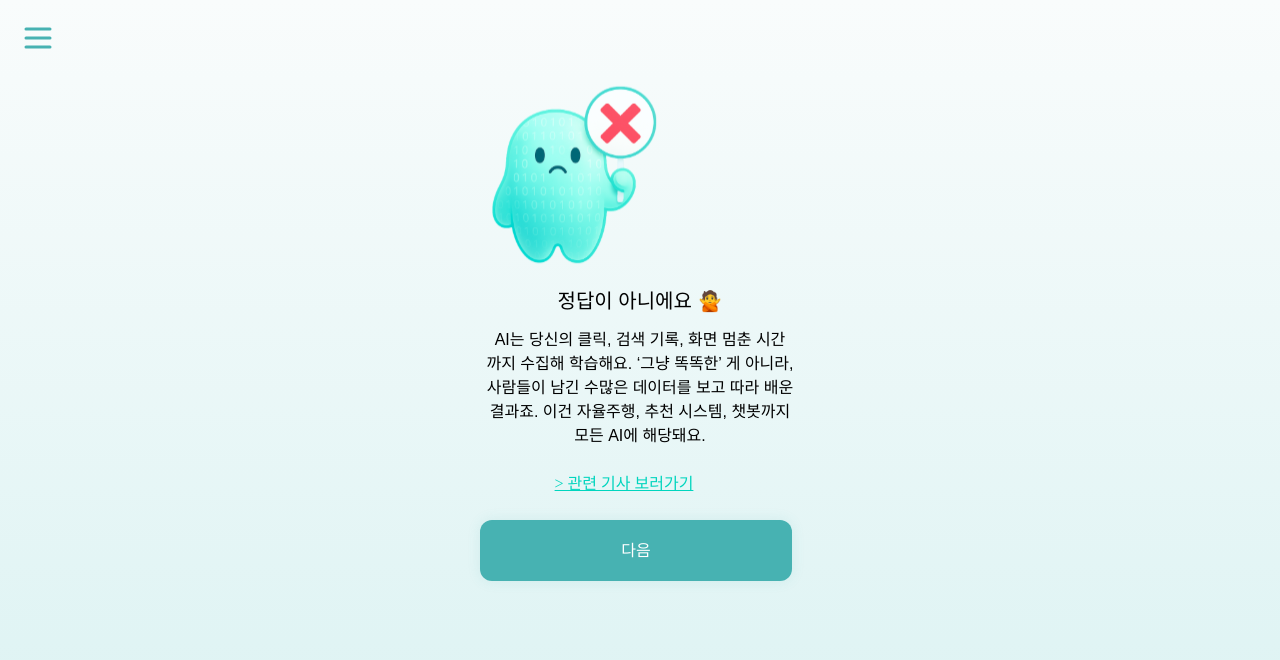
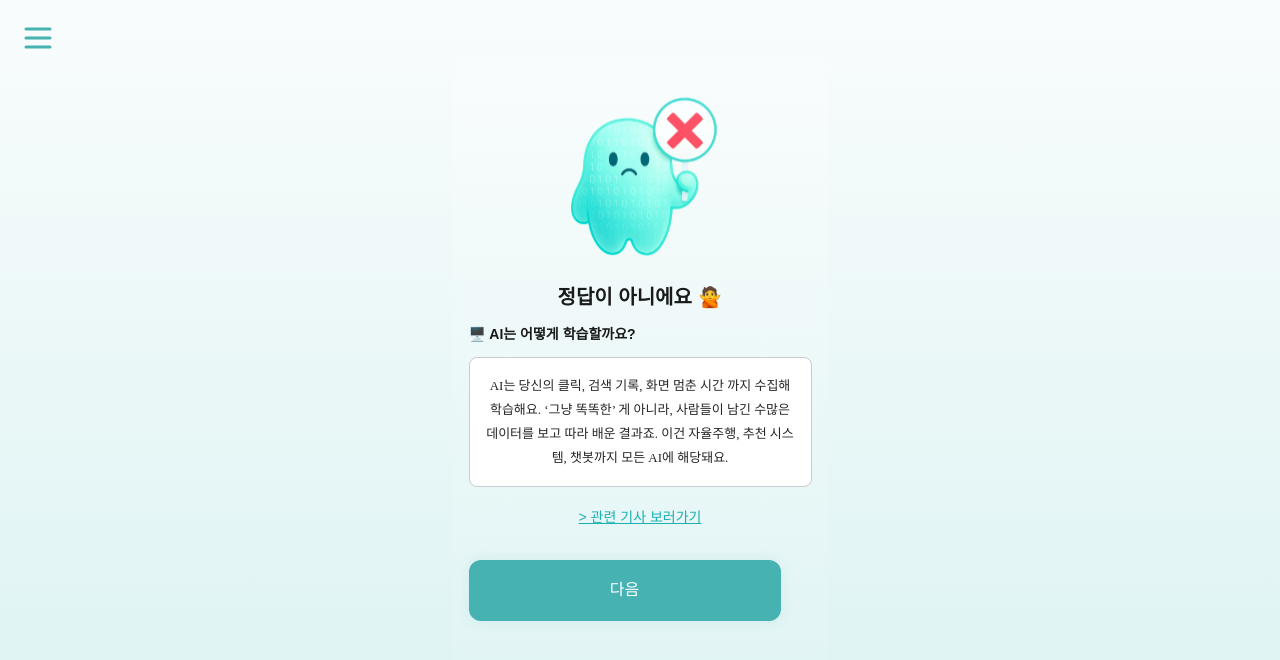
Before and after one commit to telltheworld-web/Front, a React (Vite) app: page /quiz/1 in a window 1280 px wide. Both pictures are taken after a click on the button "AI가 알아서 인기 많은 걸로 추천". Shown: the top 660 px of the page. Built offline with nearby package versions, Linux system fonts and the light colour scheme.

Commit message:
퀴즈 페이지 디자인

```diff
--- a/src/components/QuizFeedback.jsx
+++ b/src/components/QuizFeedback.jsx
@@ -1,40 +1,106 @@
-//퀴즈 -> 피드백-> 관련 기사 보기 클릭하면 페이지 이동하도록 설정한 부분입니다.
 import React from "react";
 import { useNavigate, useParams } from "react-router-dom";
 import quizData from "../data/quizData";
 import styled from "styled-components";
-import Button from "./Button"; // Button 컴포넌트 import
-
+import Button from "./Button";
 
 const Container = styled.div`
-  max-width: 360px;
-  margin: auto;
-  padding: 20px;
-  text-align: center;
+  max-width: 375px;
+  margin: 0 auto;
+  min-height: 100vh;
+  background: linear-gradient(180deg, #f9fcfc 0%, #daf2f2 100%);
+  padding: 32px 16px;
+  box-sizing: border-box;
+
 `;
 
 const Image = styled.img`
-  width: 180px;
-  margin-bottom: 20px;
+  width: 160px;
+  height: auto;
+  margin: 0 auto 24px;
+  display: block;
+  text-align: center;
 `;
 
 const Title = styled.h2`
   font-size: 20px;
+  font-weight: 600;
+  color: #191a1a;
   margin-bottom: 12px;
+  text-align: center;
+`;
+
+const Subtitle = styled.p`
+  font-size: 14px;
+  font-weight: 600;
+  color: #191a1a;
+  margin-bottom: 12px;
+  align-item:left
+`;
+
+const DescriptionBox = styled.div`
+  background: #ffffff;
+  border: 1px solid #c8cccc;
+  border-radius: 8px;
+  padding: 16px;
+  margin-bottom: 20px;
+  text-align: center;
 `;
 
 const Description = styled.p`
-  white-space: pre-line;
-  margin-bottom: 24px;
+  font-size: 13px;
+  color: #252626;
+  font-family: Pretendard;
+  font-style: normal;
+  font-weight: 500;
+  line-height: 24px; /* 150% */
+
 `;
 
-const NextButton = styled.button`
-  padding: 10px 20px;
-  font-size: 16px;
-  background: #47b2b2;
-  color: white;
-  border: none;
+const ArticleLink = styled.div`
+  color: #1cb0b0;
+  font-size: 14px;
+  font-weight: 500;
+  text-decoration: underline;
+  margin: 16px 0 32px;
+  cursor: pointer;
+  text-align: center;
+`;
+
+const TableContainer = styled.div`
+  background-color: #ffffff;
+  border: 2px solid #c8cccc;
   border-radius: 8px;
+  margin: 24px 0;
+  padding: 16px;
+  font-size: 14px;
+  line-height: 1.5;
+  color: #252626;
+`;
+
+const TableHeader = styled.div`
+  display: flex;
+  font-weight: 600;
+  border-bottom: 1px solid #c8cccc;
+  padding-bottom: 8px;
+  margin-bottom: 8px;
+  gap: 8px;
+  text-align: center;
+  color: #47B2B2
+`;
+
+const TableRow = styled.div`
+  display: flex;
+  justify-content: space-between;
+  text-align: center;
+  gap: 8px;
+  margin-bottom: 6px;
+  padding: 8px 0; // ← 줄간격 조정
+  border-bottom: 1px solid #f0f0f0;
+`;
+
+const Col = styled.div`
+  flex: 1;
 `;
 
 const QuizFeedback = () => {
@@ -42,13 +108,9 @@ const QuizFeedback = () => {
   const quiz = quizData.find(q => q.id === parseInt(quizId));
   const navigate = useNavigate();
 
-  console.log("링크 확인:", quiz.feedback[optionId]?.link);
-  console.log("optionId:", optionId);
-  console.log("feedback object:", quiz?.feedback?.[optionId]);
-
   if (!quiz || !quiz.feedback[optionId]) return <div>페이지를 찾을 수 없습니다.</div>;
 
-  const { title, description, image } = quiz.feedback[optionId];
+  const { title, subtitle, description, image, link } = quiz.feedback[optionId];
 
   const goToNext = () => {
     const nextQuizId = quiz.id + 1;
@@ -56,36 +118,57 @@ const QuizFeedback = () => {
     if (hasNext) {
       navigate(`/quiz/${nextQuizId}`);
     } else {
-      navigate("/result"); // 마지막 퀴즈 이후 결과 페이지 등
+      navigate("/result");
     }
   };
 
   const goToArticle = () => {
-    const link = quiz.feedback[optionId]?.link; // 안전하게 접근
     if (link && typeof link === "string" && link.trim() !== "") {
       window.open(link, "_blank");
     } else {
-      console.error("유효하지 않은 링크:", link); // 디버깅용 로그
       alert("유효한 링크가 없습니다.");
     }
   };
-
 
   return (
     <Container>
       <Image src={image} alt="feedback" />
       <Title>{title}</Title>
-      <Description>{description}</Description>
-      <div
-        className="w-72 justify-start text-teal-400 text-base font-medium font-['Pretendard'] underline leading-normal"
-        onClick={goToArticle}
-        style={{ cursor: "pointer" }}
-      >
-        &gt; 관련 기사 보러가기
-      </div>
-      <br />
+
+      <Subtitle>{subtitle}</Subtitle>
+
+      {/* 퀴즈 4번일 때만 표 표시 */}
+      {parseInt(quizId) === 4 && (
+        <TableContainer>
+          <TableHeader>
+            <Col>선진국 라벨러</Col>
+            <Col>제 3국 라벨러</Col>
+          </TableHeader>
+          <TableRow>
+            <Col>정규직 또는 프리랜서</Col>
+            <Col>아웃소싱(하청 계약)</Col>
+          </TableRow>
+          <TableRow>
+            <Col>전문 교육 제공</Col>
+            <Col>최소한의 교육 제공</Col>
+          </TableRow>
+          <TableRow>
+            <Col>시간당 15~25달러</Col>
+            <Col>시간당 1~2달러</Col>
+          </TableRow>
+          <TableRow>
+            <Col>근로법 적용</Col>
+            <Col>근로법 적용 대상 아님</Col>
+          </TableRow>
+        </TableContainer>
+      )}
+
+      <DescriptionBox>
+        <Description>{description}</Description>
+      </DescriptionBox>
+
+      <ArticleLink onClick={goToArticle}>{"> 관련 기사 보러가기"}</ArticleLink>
       <Button onClick={goToNext}>다음</Button>
-
     </Container>
   );
 };
--- a/src/data/quizData.js
+++ b/src/data/quizData.js
@@ -19,12 +19,14 @@ const quizData = [
     feedback: {
       left: {
         title: "정답이 아니에요 🙅",
+        subtitle: "🖥️ AI는 어떻게 학습할까요?",
         description: "AI는 당신의 클릭, 검색 기록, 화면 멈춘 시간\n까지 수집해 학습해요. ‘그냥 똑똑한’ 게 아니라, \n사람들이 남긴 수많은 데이터를 보고 따라 배운\n 결과죠. 이건 자율주행, 추천 시스템, 챗봇까지 \n모든 AI에 해당돼요.",
         image: "/images/incorrect.svg",
         link: "/articles/1"
       },
       right: {
         title: "정답이에요 🙆",
+        subtitle: "🖥️ AI는 어떻게 학습할까요?",
         description: "AI는 당신의 클릭, 검색 기록, 화면 멈춘 시간\n까지 수집해 학습해요. ‘그냥 똑똑한’ 게 아니라, \n사람들이 남긴 수많은 데이터를 보고 따라 배운\n 결과죠. 이건 자율주행, 추천 시스템, 챗봇까지 \n모든 AI에 해당돼요.",
         image: "/images/correct.svg",
         link: "/articles/1"
@@ -51,12 +53,14 @@ const quizData = [
     feedback: {
       left: {
         title: "정답이 아니에요 🙅",
+        subtitle: "🏷️ 데이터 라벨링은 누가 할까요?",
         description: "AI가 보는 수많은 사진, 텍스트에는 ‘꼬리표’를 \n붙이는 사람들이 있어요. 그게 바로 데이터 라\n벨링이에요. AI가 이해할 수 있도록 데이터를 \n정리하는 작업은 주로 사람이 수행합니다.\n이를 데이터 라벨링이라고 하며, 이는 AI가 \n정확한 판단을 내리는 데 필수적입니다.",
         image: "/images/incorrect.svg",
         link: "http://localhost:5173/articles/2"
       },
       right: {
         title: "정답이에요 🙆",
+        subtitle: "🏷️ 데이터 라벨링은 누가 할까요?",
         description: "AI가 보는 수많은 사진, 텍스트에는 ‘꼬리표’를 \n붙이는 사람들이 있어요. 그게 바로 데이터 라\n벨링이에요. AI가 이해할 수 있도록 데이터를 \n정리하는 작업은 주로 사람이 수행합니다.\n이를 데이터 라벨링이라고 하며, 이는 AI가 \n정확한 판단을 내리는 데 필수적입니다.",
         image: "/images/correct.svg",
         link: "http://localhost:5173/articles/2"
@@ -83,12 +87,14 @@ const quizData = [
     feedback: {
       left: {
         title: "정답이 아니에요 🙅",
+        subtitle: "🧠 AI는 어떻게 유해 콘텐츠를 걸러낼까요?",
         description: "아직 AI는 혐오 콘텐츠를 완벽하게 인식하지\n못해, 사람이 직접 보고 분류하는 데이터 \n전 처리 작업이 필요합니다. 이로 인해 노동자\n들은 정신적인 스트레스를 겪기도 합니다.",
         image: "/images/incorrect.svg",
         link: "http://localhost:5173/articles/3"
       },
       right: {
         title: "정답이에요 🙆",
+        subtitle: "🧠 AI는 어떻게 유해 콘텐츠를 걸러낼까요?",
         description: "아직 AI는 혐오 콘텐츠를 완벽하게 인식하지\n못해, 사람이 직접 보고 분류하는 데이터 \n전 처리 작업이 필요합니다. 이로 인해 노동자\n들은 정신적인 스트레스를 겪기도 합니다.",
         image: "/images/correct.svg",
         link: "http://localhost:5173/articles/3"
@@ -115,12 +121,14 @@ const quizData = [
     feedback: {
       left: {
         title: "정답이 아니에요 🙅",
+        subtitle: "💰데이터 라벨링 노동자는 \n어떤 환경에서 일하고 있을까요?",
         description: "AI가 보는 수많은 사진, 텍스트에는 ‘꼬리표’를 \n붙이는 사람들이 있어요. 그게 바로 데이터 라\n벨링이에요. AI가 이해할 수 있도록 데이터를 \n정리하는 작업은 주로 사람이 수행합니다.\n이를 데이터 라벨링이라고 하며, 이는 AI가 \n정확한 판단을 내리는 데 필수적입니다.",
         image: "/images/incorrect.svg",
         link: "http://localhost:5173/articles/4"
       },
       right: {
         title: "정답이에요 🙆",
+        subtitle:"💰데이터 라벨링 노동자는 \n어떤 환경에서 일하고 있을까요?",
         description: "AI가 보는 수많은 사진, 텍스트에는 ‘꼬리표’를 \n붙이는 사람들이 있어요. 그게 바로 데이터 라\n벨링이에요. AI가 이해할 수 있도록 데이터를 \n정리하는 작업은 주로 사람이 수행합니다.\n이를 데이터 라벨링이라고 하며, 이는 AI가 \n정확한 판단을 내리는 데 필수적입니다.",
         image: "/images/correct.svg",
         link: "http://localhost:5173/articles/4"
@@ -130,128 +138,3 @@ const quizData = [
 ];
 
 export default quizData;
-
-// const quizData = [
-//   {
-//     id: 1,
-//     question: "01. 등교하기 위해 버스에 오른 너는 \n포털 사이트의 추천 뉴스를 확인해. \n이 뉴스는 어떻게 \n추천받을 수 있었던 걸까?",
-//     image: "/images/quiz_01.svg",
-//     type: "bubble",
-//     options: [
-//       {
-//         text: "AI가 알아서 인기 많은 걸로 추천",
-//         isCorrect: false,
-//         nextPath: "/quiz/1/feedback/left"
-//       },
-//       {
-//         text: "지금까지 내가 본 뉴스들을 통해 추천",
-//         isCorrect: true,
-//         nextPath: "/quiz/1/feedback/right"
-//       }
-//     ],
-//     feedback: {
-//       left: {
-//         title: "정답이 아니에요 🙅",
-//         description: "AI는 당신의 클릭, 검색 기록, 화면 멈춘 시간\n까지 수집해 학습해요. ‘그냥 똑똑한’ 게 아니라, \n사람들이 남긴 수많은 데이터를 보고 따라 배운\n 결과죠. 이건 자율주행, 추천 시스템, 챗봇까지 \n모든 AI에 해당돼요.",
-//         image: "/images/incorrect.svg"
-//       },
-//       right: {
-//         title: "정답이에요 🙆",
-//         description: "AI는 당신의 클릭, 검색 기록, 화면 멈춘 시간\n까지 수집해 학습해요. ‘그냥 똑똑한’ 게 아니라, \n사람들이 남긴 수많은 데이터를 보고 따라 배운\n 결과죠. 이건 자율주행, 추천 시스템, 챗봇까지 \n모든 AI에 해당돼요.",
-//         image: "/images/correct.svg"
-//       }
-//     }
-//   },
-//   {
-//     id: 2,
-//     question: "02. 수업 시간이 집중하기 싫은 너! \n날이 따뜻해졌는데 여름 옷을 살펴볼까? \nAI는 어떻게 이 옷을 여름 옷으로 \n인식할 수 있는거지?",
-//     image: "/images/quiz_02.svg",
-//     type: "image-centered",
-//     options: [
-//       {
-//         text: "사람만 봐도 자동으로 판단할 수 있어",
-//         isCorrect: false,
-//         nextPath: "/quiz/2/feedback/left"
-//       },
-//       {
-//         text: "사람들이 분류하는 거야",
-//         isCorrect: true,
-//         nextPath: "/quiz/2/feedback/right"
-//       }
-//     ],
-//     feedback: {
-//       left: {
-//         title: "정답이 아니에요 🙅",
-//         description: "AI가 보는 수많은 사진, 텍스트에는 ‘꼬리표’를 \n붙이는 사람들이 있어요. 그게 바로 데이터 라\n벨링이에요. AI가 이해할 수 있도록 데이터를 \n정리하는 작업은 주로 사람이 수행합니다.\n이를 데이터 라벨링이라고 하며, 이는 AI가 \n정확한 판단을 내리는 데 필수적입니다.",
-//         image: "/images/incorrect.svg"
-//       },
-//       right: {
-//         title: "정답이에요 🙆",
-//         description: "AI가 보는 수많은 사진, 텍스트에는 ‘꼬리표’를 \n붙이는 사람들이 있어요. 그게 바로 데이터 라\n벨링이에요. AI가 이해할 수 있도록 데이터를 \n정리하는 작업은 주로 사람이 수행합니다.\n이를 데이터 라벨링이라고 하며, 이는 AI가 \n정확한 판단을 내리는 데 필수적입니다.",
-//         image: "/images/correct.svg"
-//       }
-//     }
-//   },
-//   {
-//     id: 3,
-//     question: "03. 하루를 마치고 집에 돌아가는 너, \n숏폼 보면서 시간을 때우던 중... \n부적절한 콘텐츠로 가려진 걸 발견했다! \n이런 콘텐츠도 사람이 라벨링하나...?",
-//     image: "/images/quiz_03.svg",
-//     type: "image-centered",
-//     options: [
-//       {
-//         text: "설마 그럴리가",
-//         isCorrect: false,
-//         nextPath: "/quiz/3/feedback/left"
-//       },
-//       {
-//         text: "혐오 표현도 직접 라벨링하고 있어",
-//         isCorrect: true,
-//         nextPath: "/quiz/3/feedback/right"
-//       }
-//     ],
-//     feedback: {
-//       left: {
-//         title: "정답이 아니에요 🙅",
-//         description: "아직 AI는 혐오 콘텐츠를 완벽하게 인식하지\n못해, 사람이 직접 보고 분류하는 데이터 \n전 처리 작업이 필요합니다. 이로 인해 노동자\n들은 정신적인 스트레스를 겪기도 합니다.",
-//         image: "/images/incorrect.svg"
-//       },
-//       right: {
-//         title: "정답이에요 🙆",
-//         description: "아직 AI는 혐오 콘텐츠를 완벽하게 인식하지\n못해, 사람이 직접 보고 분류하는 데이터 \n전 처리 작업이 필요합니다. 이로 인해 노동자\n들은 정신적인 스트레스를 겪기도 합니다.",
-//         image: "/images/correct.svg"
-//       }
-//     }
-//   },
-//   {
-//     id: 4,
-//     question: "04. 고된 하루를 보내고 자기 위해 누운 너... \n문득 이런 생각을 해. \n그러면 라벨링은 누가 하고 있을까? \n그리고 그 사람들은 어떤 대우를 받을까?",
-//     image: "/images/quiz_04.svg",
-//     type: "image-centered",
-//     options: [
-//       {
-//         text: "전부 윤리적인 노동 환경에서 근로한다.",
-//         isCorrect: false,
-//         nextPath: "/quiz/4/feedback/left"
-//       },
-//       {
-//         text: "AI가 뭔지도 모른 채 일한다.",
-//         isCorrect: true,
-//         nextPath: "/quiz/4/feedback/right"
-//       }
-//     ],
-//     feedback: {
-//       left: {
-//         title: "정답이 아니에요 🙅",
-//         description: "AI가 보는 수많은 사진, 텍스트에는 ‘꼬리표’를 \n붙이는 사람들이 있어요. 그게 바로 데이터 라\n벨링이에요. AI가 이해할 수 있도록 데이터를 \n정리하는 작업은 주로 사람이 수행합니다.\n이를 데이터 라벨링이라고 하며, 이는 AI가 \n정확한 판단을 내리는 데 필수적입니다.",
-//         image: "/images/incorrect.svg"
-//       },
-//       right: {
-//         title: "정답이에요 🙆",
-//         description: "AI가 보는 수많은 사진, 텍스트에는 ‘꼬리표’를 \n붙이는 사람들이 있어요. 그게 바로 데이터 라\n벨링이에요. AI가 이해할 수 있도록 데이터를 \n정리하는 작업은 주로 사람이 수행합니다.\n이를 데이터 라벨링이라고 하며, 이는 AI가 \n정확한 판단을 내리는 데 필수적입니다.",
-//         image: "/images/correct.svg"
-//       }
-//     }
-//   }
-// ];
-
-// export default quizData;
--- a/src/pages/Home.jsx
+++ b/src/pages/Home.jsx
@@ -83,7 +83,7 @@ const BlockHome = () => {
           <BlockTitle>{"노바와 함께하는\n데이터 윤리 퀴즈 💬"}</BlockTitle>
           <BlockSubtitle>{"데이터 라벨링에 대해서 아시나요?\n퀴즈를 풀어봐요!"}</BlockSubtitle>
           <BlockButtonWrapper>
-            <StyledButton onClick={() => navigate("/quiz/1")}>응 좋아!</StyledButton>
+            <StyledButton onClick={() => navigate("/start")}>응 좋아!</StyledButton>
           </BlockButtonWrapper>
         </BlockContent>
       </BlockContainer>
```
Also changed, not shown: src/components/Quiz.jsx (+45 -21 lines).
